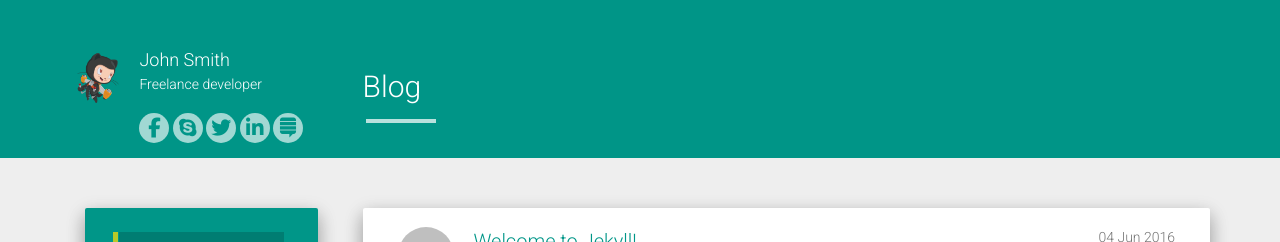
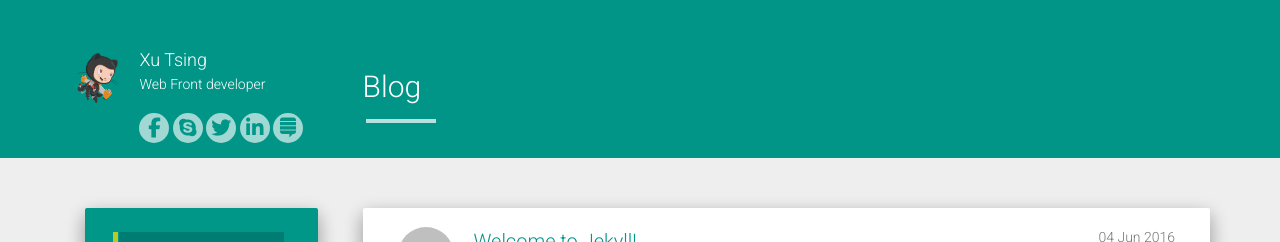
Before and after one commit to TsingXu430/TsingXu, a Jekyll site: the page built from index.html, in a window 1280 px wide. Shown: the top 242 px of the page. Built offline with Jekyll 4.4.1, drawn with Linux system fonts in a browser that asks for light colours; nearby versions of some CDN libraries; the list of posts is cut into pages by our own code.

Commit message:
change config.yml

```diff
--- a/_config.yml
+++ b/_config.yml
@@ -1,10 +1,10 @@
-title: John Smith
+title: XuTsing
 description: My Personal Blog
-author: John Smith
+author: Xu Tsing
 logo: https://tsingxu430.github.io/TsingXu/static/img/avatar.png
 github: https://github.com/tsingxu430
-about: Freelance developer
-disqus_shortname: aboutashu
+about: Web Front developer
+disqus_shortname: about tsing
 google_analytics: UA-72862926-1
 urls:
     - text: Home
@@ -47,7 +47,7 @@ share:
 enableTags: true
 tagarray: []
 
-url: "https://tsingxu430.github.io"
+url: "https://tsingxu430.github.io/TsingXu"
 baseurl: "/TsingXu"
 paginate: 20
 per_page: 20
```
